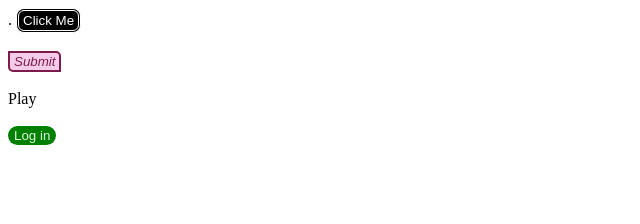
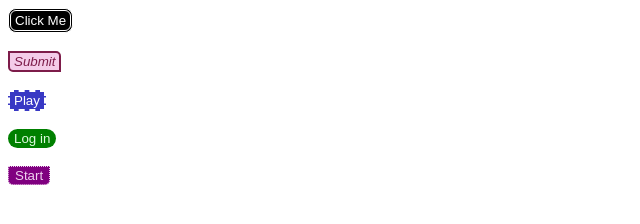
Before and after one commit to ShaikhSaniya00/assign--13, a plain HTML site: page index.html in a window 1280 px wide. Shown: the whole page, without its empty margins (0-640 px from the left). Drawn offline with Linux system fonts and the light colour scheme.

Commit message:
button 5(Start)

```diff
--- a/index.html
+++ b/index.html
@@ -46,8 +46,22 @@
             cursor: pointer;
             padding: 2px 6px;
         }
+        .btn5{
+            color: rgb(239, 208, 239);
+            background-color: purple;
+            border: 1px dotted;
+            border-radius: 0 0 5px 5px;
+            cursor: pointer;
+            padding: auto;
+        }
+        .btn5:hover{
+            transition: 0.6s;
+            box-shadow: 0 2px 3px 1px rgb(123, 20, 123) ;
+            margin: 2px;
+            border: 1px dotted;
+        }
     </style>
-</head>.
+</head>
 <body>
     <button class="btn1">
         Click Me
@@ -58,7 +72,7 @@
   </button>
   <br>
   <br>
-</body<button class="btn3">
+ <button class="btn3">
     Play
  </button>
  <br>
@@ -68,4 +82,8 @@
  </button>
  <br>
  <br>
+ <button class="btn5">
+    Start
+ </button>
+ </body>
 </html>
```
